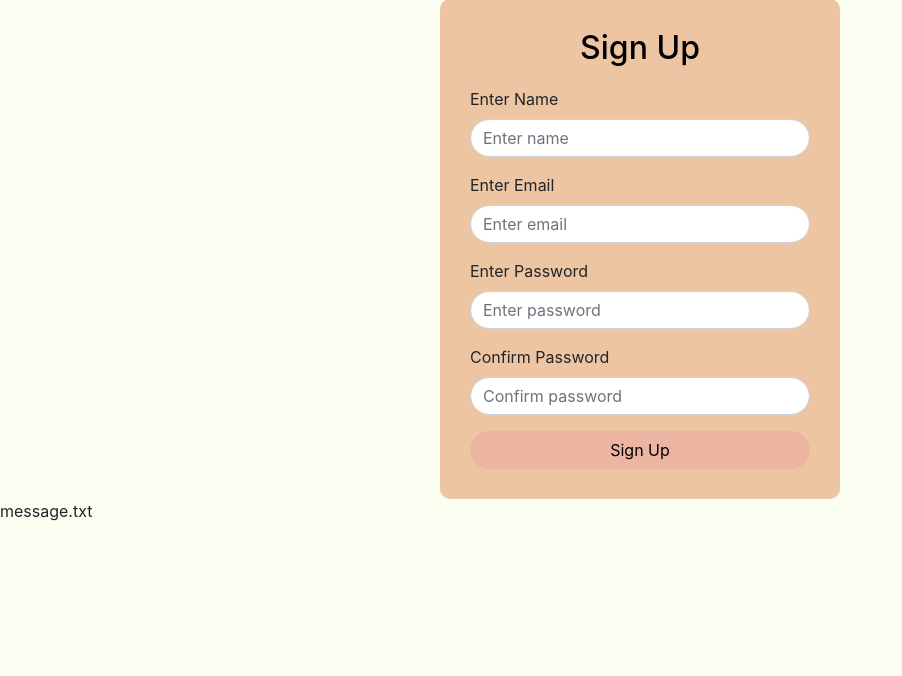
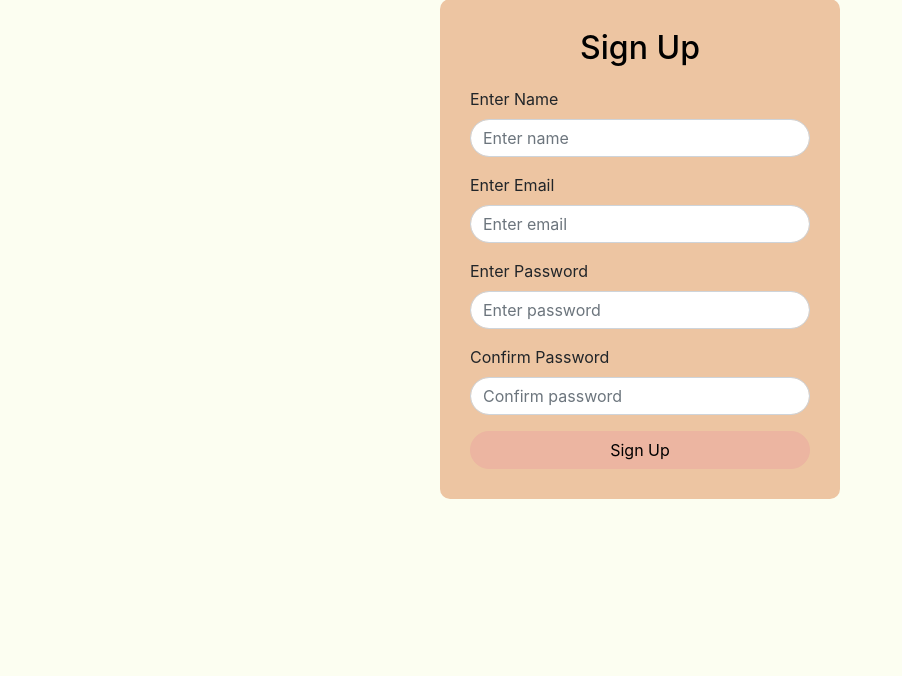
Before and after one commit to mevi-K/booknookblog, a PHP site: page /livressdfg/signup in a window 1280 px wide. Shown: the part 49-725 px from the top of the page, without its empty margins (0-902 px from the left). Run offline with PHP 8.4, Linux system fonts and the light colour scheme; some libraries are stand-ins or nearby versions.

Commit message:
init-fichiers

```diff
--- a/app/signup.php
+++ b/app/signup.php
@@ -128,4 +128,3 @@ if (!empty($_POST)) {
 <script src="https://stackpath.bootstrapcdn.com/bootstrap/4.5.2/js/bootstrap.min.js"></script>
 </body>
 </html>
-message.txt
```
